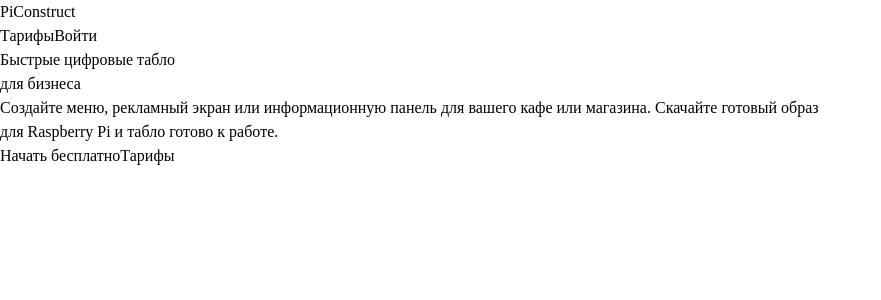
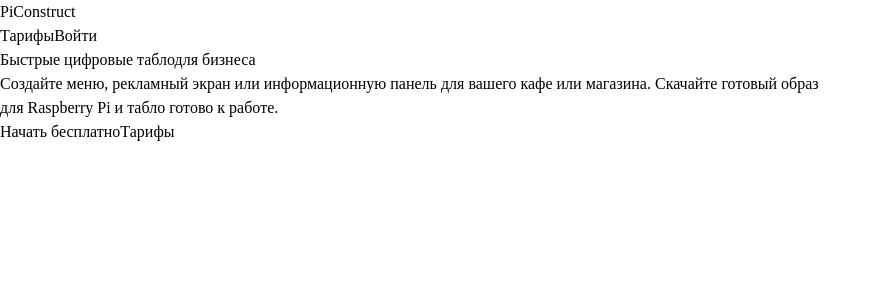
Before and after one commit to Eaglet12IQ/startup-team-1, a React (Vite) app in the folder frontend/vite-project/: page / in a window 1280 px wide. Shown: the top 300 px of the page, without its empty margins (0-881 px from the left). Built offline with nearby package versions, Linux system fonts and the light colour scheme; no server answers.

Commit message:
refactor: move Header to AppLayout, add letter pull-up animation, fix page height

```diff
--- /dev/null
+++ b/frontend/vite-project/src/components/HeaderTransition.tsx
@@ -0,0 +1,59 @@
+import { motion, useInView } from 'framer-motion';
+import * as React from 'react';
+
+const pullupVariant = {
+    initial: { y: 10, opacity: 0 },
+    animate: (i: number) => ({
+        y: 0,
+        opacity: 1,
+        transition: {
+            delay: i * 0.025,
+        },
+    }),
+    exit: {
+        opacity: 0,
+        y: -20,
+    },
+};
+
+interface HeaderTransitionProps {
+    text: string;
+    className?: string;
+}
+
+export const HeaderTransition = ({ text, className = '' }: HeaderTransitionProps) => {
+    const ref = React.useRef<HTMLHeadingElement>(null);
+    const isInView = useInView(ref, { once: true });
+
+    const lines = text.split('\n');
+    let globalIndex = 0;
+
+    return (
+        <motion.h2
+            ref={ref}
+            exit="exit"
+            variants={pullupVariant}
+            className={`text-5xl font-semibold text-[#1d1d1f] mb-6 ${className}`}
+        >
+            {lines.map((line, lineIdx) => (
+                <span key={lineIdx} className="flex justify-center">
+                    {line.split('').map((char) => {
+                        const i = globalIndex++;
+                        return (
+                            <motion.span
+                                key={`${lineIdx}-${i}`}
+                                variants={pullupVariant}
+                                initial="initial"
+                                animate={isInView ? 'animate' : ''}
+                                custom={i}
+                                className="inline-block"
+                            >
+                                {char === ' ' ? '\u00A0' : char}
+                            </motion.span>
+                        );
+                    })}
+                </span>
+            ))}
+        </motion.h2>
+    );
+};
--- a/frontend/vite-project/src/components/PageTransition.tsx
+++ b/frontend/vite-project/src/components/PageTransition.tsx
@@ -18,7 +18,7 @@ const pageVariants = {
 const pageTransition = {
   type: 'tween' as const,
   ease: 'easeInOut' as const,
-  duration: 0.3,
+  duration: 0.2,
 };
 
 export const PageTransition = ({ children }: { children: React.ReactNode }) => {
--- a/frontend/vite-project/src/main.tsx
+++ b/frontend/vite-project/src/main.tsx
@@ -3,6 +3,7 @@ import { createRoot } from 'react-dom/client'
 import { BrowserRouter, Routes, Route, useLocation, Navigate } from 'react-router-dom'
 import { AnimatePresence } from 'framer-motion'
 import { AuthProvider, PiAuthProvider } from './context/AuthContext'
+import { Header } from './components/Header'
 import './index.css'
 import { Home } from './pages/Home'
 import { Login } from './pages/Login'
@@ -44,18 +45,33 @@ function AnimatedRoutes() {
   )
 }
 
+function AppLayout() {
+  const location = useLocation()
+
+  if (PI_MODE) {
+    return (
+      <PiAuthProvider>
+        <AnimatedRoutes />
+      </PiAuthProvider>
+    )
+  }
+
+  return (
+    <AuthProvider>
+      <div className="h-screen flex flex-col">
+        {!location.pathname.startsWith('/editor') && <Header />}
+        <div className="flex-1 min-h-0">
+          <AnimatedRoutes />
+        </div>
+      </div>
+    </AuthProvider>
+  )
+}
+
 createRoot(document.getElementById('root')!).render(
   <StrictMode>
     <BrowserRouter>
-      {PI_MODE ? (
-        <PiAuthProvider>
-          <AnimatedRoutes />
-        </PiAuthProvider>
-      ) : (
-        <AuthProvider>
-          <AnimatedRoutes />
-        </AuthProvider>
-      )}
+      <AppLayout />
     </BrowserRouter>
   </StrictMode>,
 )
--- a/frontend/vite-project/src/pages/Home.tsx
+++ b/frontend/vite-project/src/pages/Home.tsx
@@ -1,18 +1,14 @@
 import { Link } from 'react-router';
 import { PageTransition } from '../components/PageTransition';
-import { Header } from '../components/Header';
+import { HeaderTransition } from "../components/HeaderTransition.tsx";
 
 export function Home() {
   return (
       <PageTransition>
-        <div className="min-h-screen bg-[#f5f5f7] flex flex-col">
-          <Header />
-
+        <div className="h-full bg-[#f5f5f7] flex flex-col">
           <main className="flex-1 flex items-center justify-center px-8">
             <div className="text-center max-w-2xl">
-              <h2 className="text-5xl font-semibold text-[#1d1d1f] mb-6">
-                Быстрые цифровые табло<br />для бизнеса
-              </h2>
+              <HeaderTransition text={'Быстрые цифровые табло\nдля бизнеса'} />
 
               <p className="text-xl text-[#6e6e73] mb-10">
                 Создайте меню, рекламный экран или информационную панель для вашего кафе или магазина. Скачайте готовый образ<br />
--- a/frontend/vite-project/src/pages/Login.tsx
+++ b/frontend/vite-project/src/pages/Login.tsx
@@ -30,7 +30,7 @@ export function Login() {
 
   return (
     <PageTransition>
-    <div className="min-h-screen bg-[#f5f5f7] flex items-center justify-center p-4">
+    <div className="h-full bg-[#f5f5f7] flex items-center justify-center p-4">
       <div className="w-full max-w-md bg-white rounded-2xl shadow-[0_8px_30px_rgb(0,0,0,0.08)] p-8">
         <Link to="/">
           <div className="flex justify-center bg-blue-500 rounded-full mx-auto mb-4 py-1 px-3 aspect-square shadow-md shadow-blue-100 font-['Varela_Round'] transition hover:scale-105 active:scale-95 w-fit">
--- a/frontend/vite-project/src/pages/Pricing.tsx
+++ b/frontend/vite-project/src/pages/Pricing.tsx
@@ -1,6 +1,5 @@
 import { Link } from 'react-router';
 import { PageTransition } from '../components/PageTransition';
-import { Header } from '../components/Header';
 
 const plans = [
   {
@@ -30,9 +29,7 @@ const plans = [
 export function Pricing() {
   return (
       <PageTransition>
-        <div className="min-h-screen bg-[#f5f5f7]">
-          <Header />
-
+        <div className="h-full bg-[#f5f5f7] overflow-auto">
           <main className="max-w-6xl mx-auto px-8 py-16">
             <div className="text-center mb-12">
               <h2 className="text-4xl font-semibold text-[#1d1d1f] mb-4">
--- a/frontend/vite-project/src/pages/Profile.tsx
+++ b/frontend/vite-project/src/pages/Profile.tsx
@@ -1,6 +1,5 @@
 import { Link, useNavigate } from 'react-router';
 import { PageTransition } from '../components/PageTransition';
-import { Header } from '../components/Header';
 import { useAuth } from '../context/AuthContext';
 
 export function Profile() {
@@ -19,9 +18,7 @@ export function Profile() {
 
   return (
     <PageTransition>
-    <div className="min-h-screen bg-[#f5f5f7]">
-      <Header />
-
+    <div className="h-full bg-[#f5f5f7] overflow-auto">
       <main className="max-w-4xl mx-auto px-8 py-12">
         <div className="bg-white rounded-2xl shadow-[0_8px_30pxrgb(0,0,0,0.08)] p-8">
           <h1 className="text-2xl font-semibold text-[#1d1d1f] mb-8">Профиль пользователя</h1>
--- a/frontend/vite-project/src/pages/ProjectsList.tsx
+++ b/frontend/vite-project/src/pages/ProjectsList.tsx
@@ -1,10 +1,7 @@
 import { useState, useEffect, useCallback } from 'react';
 import { useNavigate } from 'react-router';
 import { PageTransition } from '../components/PageTransition';
-import { Header } from '../components/Header';
 import { getMySchemas, saveSchema, type BackendSchema } from '../services/api';
-
-const PI_MODE = import.meta.env.VITE_PI_MODE === 'true'
 
 interface Project {
   id: number;
@@ -77,9 +74,7 @@ export function ProjectsList() {
 
   return (
     <PageTransition>
-    <div className="min-h-screen bg-[#f5f5f7]">
-      {!PI_MODE && <Header />}
-
+    <div className="h-full bg-[#f5f5f7] overflow-auto">
       <main className="max-w-6xl mx-auto px-8 py-8">
         <div className="flex justify-between items-center mb-8">
           <div className="flex gap-3">
--- a/frontend/vite-project/src/pages/Register.tsx
+++ b/frontend/vite-project/src/pages/Register.tsx
@@ -35,7 +35,7 @@ export function Register() {
 
   return (
     <PageTransition>
-    <div className="min-h-screen bg-[#f5f5f7] flex items-center justify-center p-4">
+    <div className="h-full bg-[#f5f5f7] flex items-center justify-center p-4">
       <div className="w-full max-w-md bg-white rounded-2xl shadow-[0_8px_30px_rgb(0,0,0,0.08)] p-8">
         <Link to="/">
           <div className="flex justify-center bg-blue-500 rounded-full mx-auto mb-4 py-1 px-3 aspect-square shadow-md shadow-blue-100 font-['Varela_Round'] transition hover:scale-105 active:scale-95 w-fit">
```
